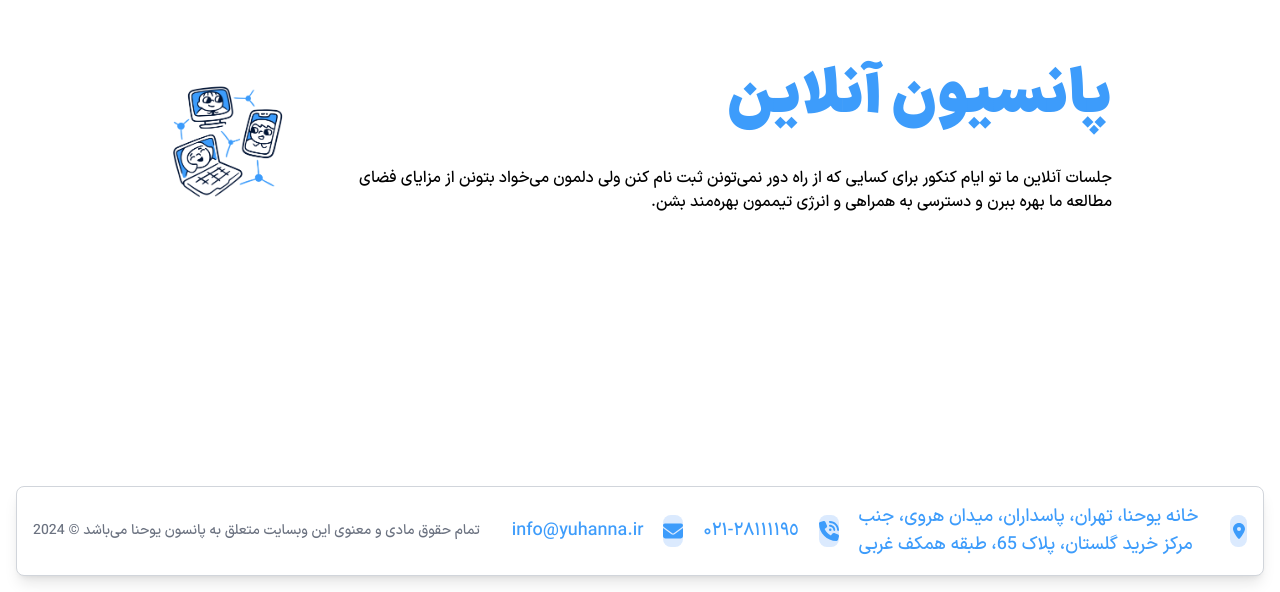
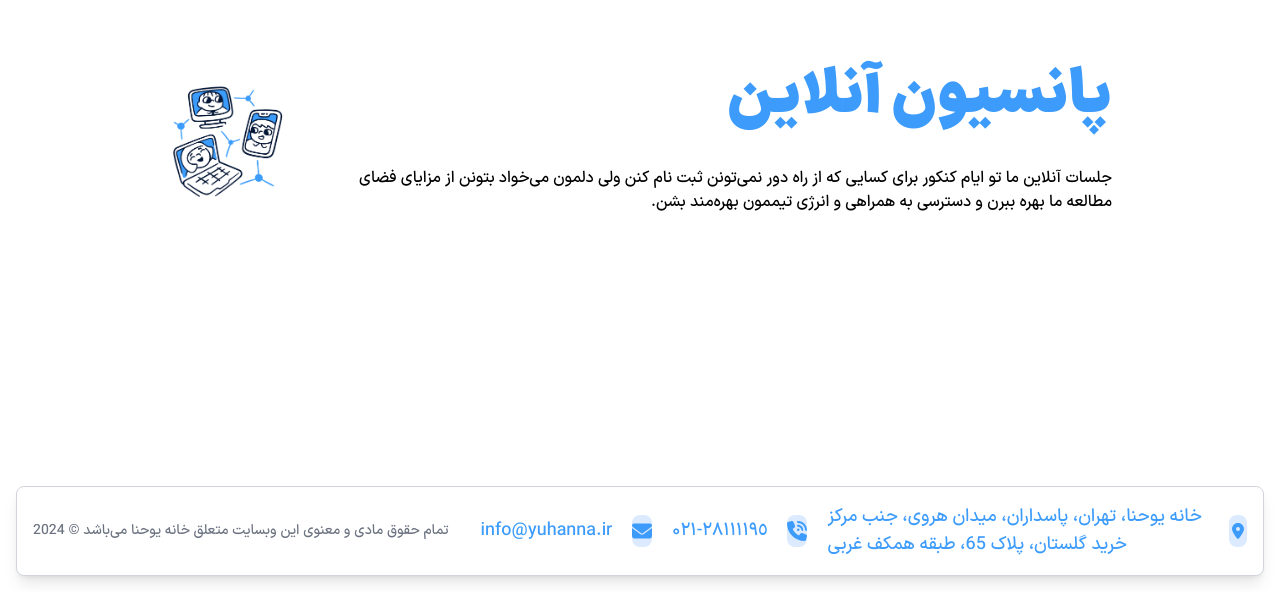
Before and after one commit to samghoreyshi/Yuhanna, a Next.js app: page / in a window 1280 px wide. Shown: the part 2951-3543 px from the top of the page. Built offline with nearby package versions, Linux system fonts and the light colour scheme.

Commit message:
Update footer.jsx

```diff
--- a/src/components/footer.jsx
+++ b/src/components/footer.jsx
@@ -7,7 +7,7 @@ export default function Footer() {
         <footer className=" flex flex-col-reverse sm:flex-row justify-between items-center bg-gray sm:rounded-lg sm:shadow-lg m-4 sm:border bg-white border-gray-300">
           <div className="justify-start items-center w-auto  h-full  flex   p-4 font-IranSans text-sm text-gray-500 font-medium">
             <p className="whitespace-nowrap text-[12px] sm:text-sm">
-              تمام حقوق مادی و معنوی این وبسایت متعلق به پانسون یوحنا می‌باشد ©
+              تمام حقوق مادی و معنوی این وبسایت متعلق خانه یوحنا می‌باشد ©
               2024
             </p>
           </div>
```
